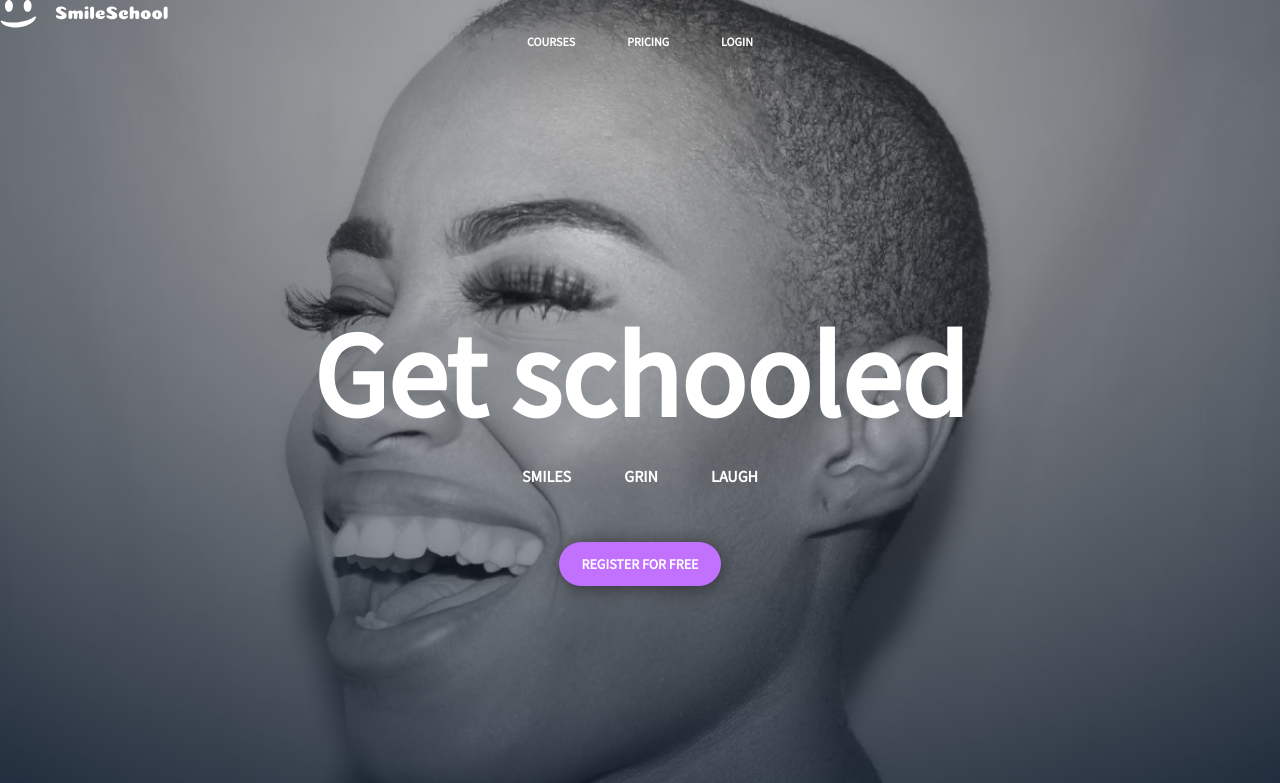
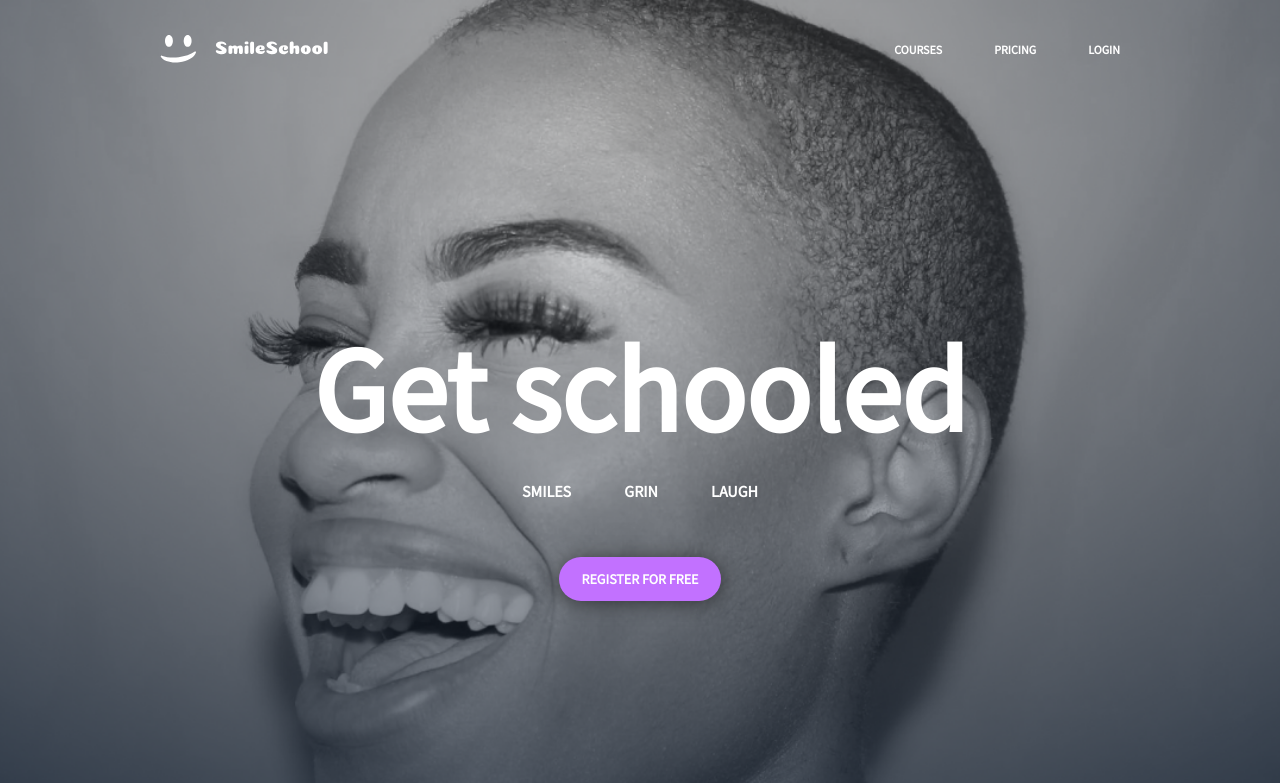
Before and after one commit to ThatsVie/atlas-web-development, a plain HTML site: page css_advanced/index.html in a window 1280 px wide. Shown: the top 783 px of the page. Drawn offline with Linux system fonts and the light colour scheme.

Commit message:
fixing header

```diff
--- a/css_advanced/styles.css
+++ b/css_advanced/styles.css
@@ -2,7 +2,7 @@ body {
   margin: 0px;
   background-color: #FFFFFF;
   width: 100%;
-  font-family: 'Source Sans Pro';
+  font-family: 'Source Sans Pro', sans-serif;
 }
 
 header {
@@ -10,14 +10,16 @@ header {
   margin: 0;
   width: 100%;
   background: url('images/background.png') center/cover no-repeat;
-  height: 1180px;
+  height: 1300px;
 }
 
-.headerContainer {
+.navigation {
   display: flex;
-  flex-direction: row;
   justify-content: space-between;
+  align-items: center;
   width: 75%;
+  margin: 0 auto;
+  padding-top: 35px;
 }
 
 #logo {
@@ -27,21 +29,15 @@ header {
 
 .menu {
   display: flex;
-  justify-content: center;
-  align-items: center;
   gap: 52px;
-  height: 15px;
 
 }
 
 .menu a {
   color: #FFFFFF;;
-  font-family: 'Source Sans Pro';
   font-size: 12px;
   font-weight: 700;
   text-decoration: none;
-  font-style: normal;
-  line-height: normal
 }
 
 .getSchooled {
```
